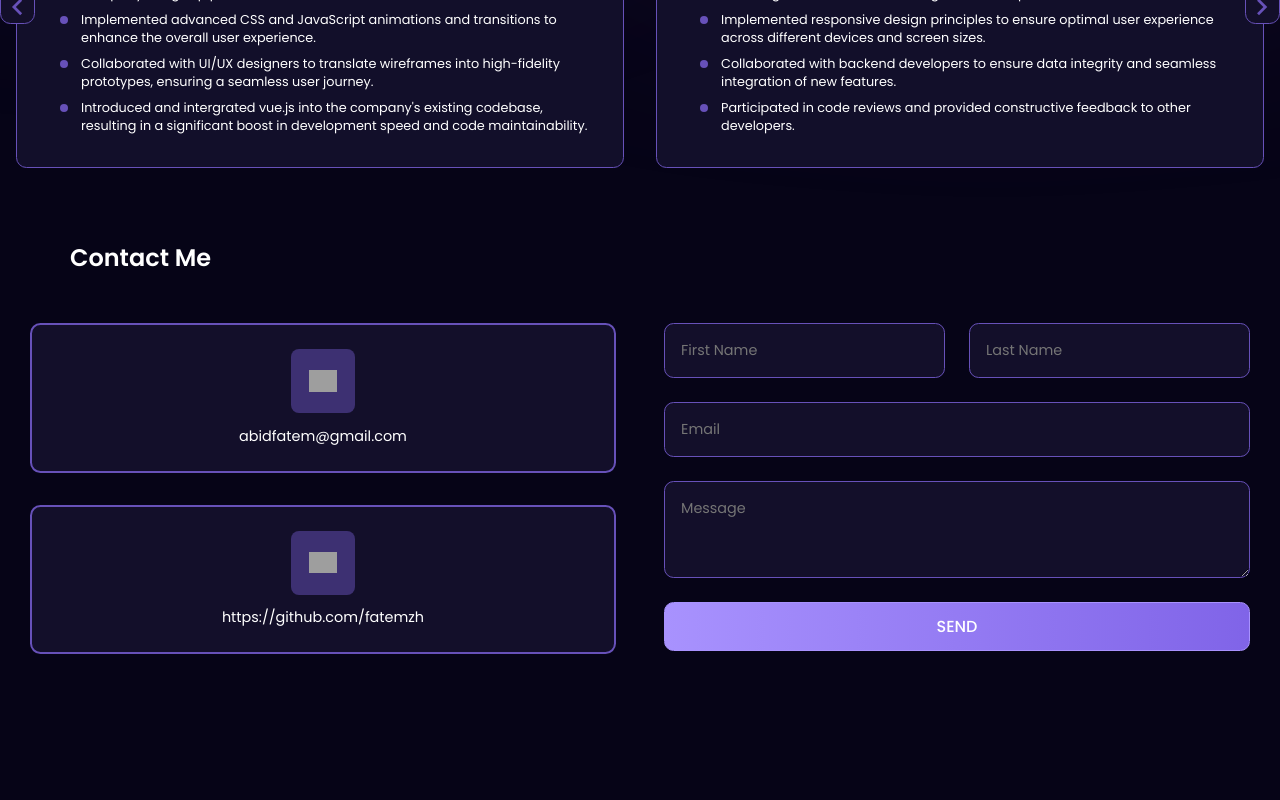
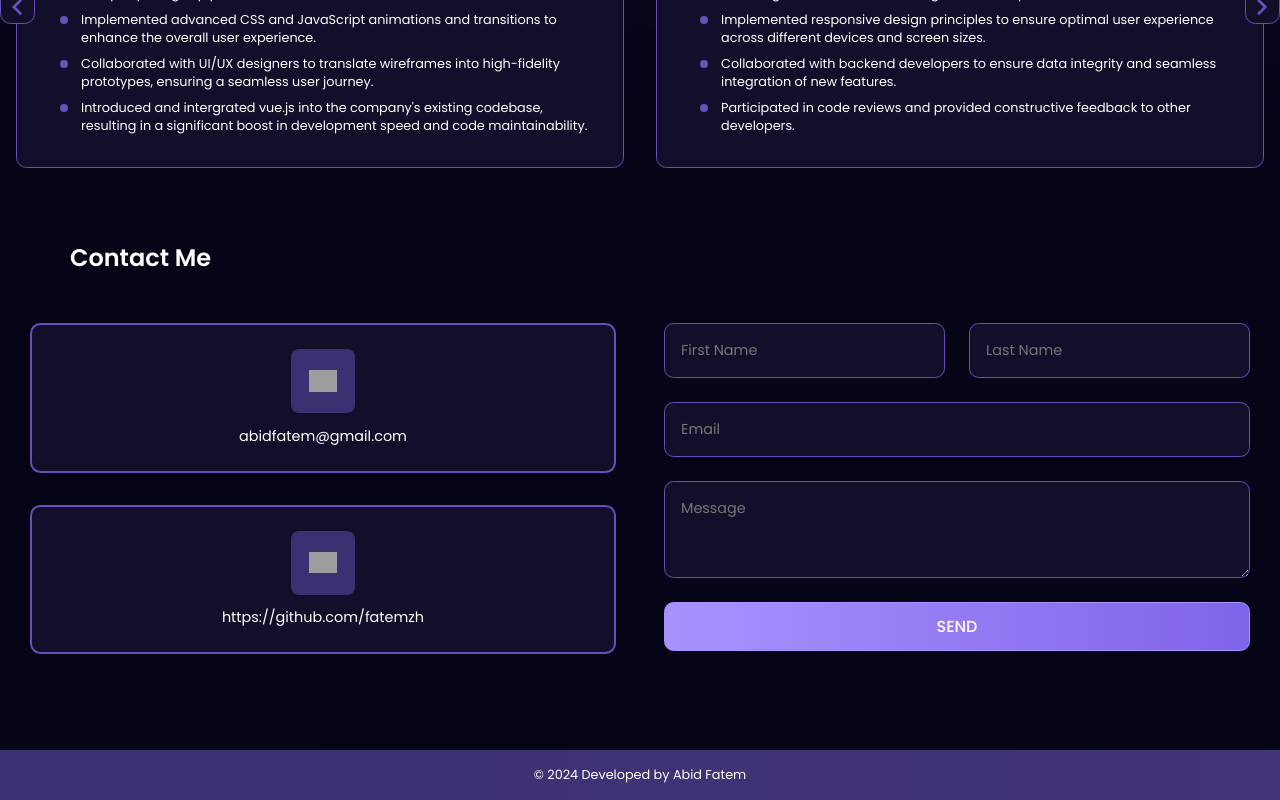
Before and after one commit to fatemzh/MyDeveloperPortfolio, a React (Create React App) app: page / in a window 1280 px wide. Shown: the part 1736-2536 px from the top of the page. Before the commit the page ends 2486 px from the top, so only its background shows below. Built offline with nearby package versions, Linux system fonts and the light colour scheme; grey boxes are pictures that could not be loaded.

Commit message:
footer fini

```diff
--- a/src/App.jsx
+++ b/src/App.jsx
@@ -4,6 +4,7 @@
 import Skills from './components/Skills/Skills';
 import WorkExperience from './components/WorkExperience/WorkExperience';
 import Contact from './components/Contact/Contact';
+import Footer from './components/Footer/Footer';
 
 const App = () => {
   return(
@@ -15,6 +16,7 @@
         <WorkExperience/>
         <Contact/>
       </div>
+      <Footer/>
     </>
   )
 }
--- a/src/components/Footer/Footer.css
+++ b/src/components/Footer/Footer.css
@@ -0,0 +1,6 @@
+.footer{
+    font-size: 0.8rem;
+    text-align: center;
+    background: linear-gradient(90deg, #3d3072 0%, #423477 100%);
+    padding: 1rem;
+}
--- a/src/components/Footer/Footer.jsx
+++ b/src/components/Footer/Footer.jsx
@@ -1,9 +1,10 @@
 import React from 'react'
 import './Footer.css'
+
 const Footer = () => {
   return (
-    <div>
-
+    <div className='footer'>
+        © 2024 Developed by Abid Fatem
     </div>
   )
 }
--- a/src/components/Navbar/Navbar.jsx
+++ b/src/components/Navbar/Navbar.jsx
@@ -2,7 +2,6 @@
 import './Navbar.css';
 import MobileNav from "../MobileNav/MobileNav.jsx";
 import logo from '../../assets/images/logo.png';
-
 const Navbar = () => {
 
     const [openMenu, setOpenMenu] = useState(false);
```
